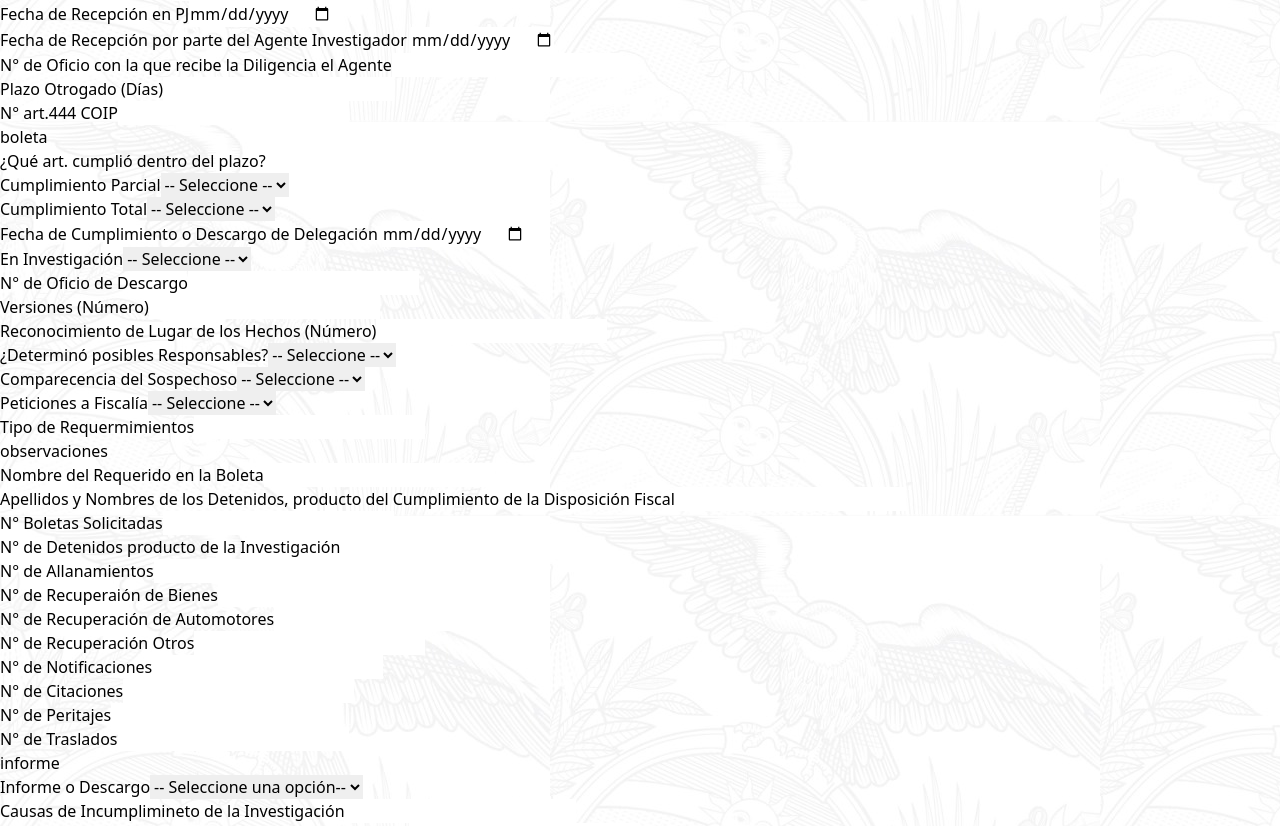
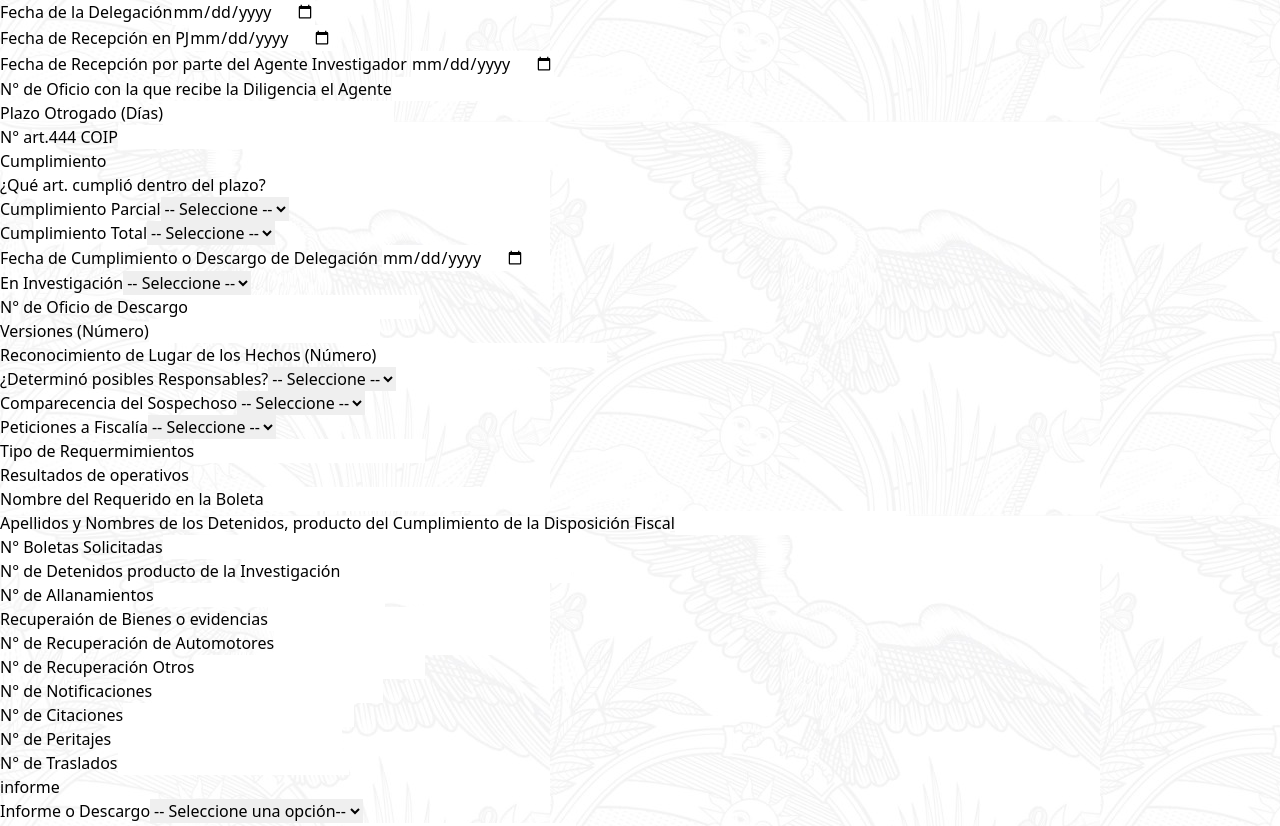
Before and after one commit to iveth-cocha/Front, a React (Vite) app in the folder app-ciberpol/: page /delegaciones/nuevaDelegacion in a window 1280 px wide. Shown: the part 1125-1951 px from the top of the page. Built offline with nearby package versions, Linux system fonts and the light colour scheme; no server answers; sample sign-in values are in the browser's storage.

Commit message:
cambios en texto de delegaciones

```diff
--- a/app-ciberpol/src/componets/formularios/NewDelegacion.jsx
+++ b/app-ciberpol/src/componets/formularios/NewDelegacion.jsx
@@ -648,6 +648,7 @@ const numero_investigacion_previa = watch('numero_investigacion_previa');
 
         <div className='rounded-md border-2 border-sky-950 p-8 mb-2'>
           <h1 className='text-gray-500 uppercase font-semibold underline  mb-5  '>Sospechoso</h1>
+          <h2 className='text-blue-800  font-medium italic mb-5 text-center '>Llenar esta sección si existe en la boleta o en el proceso de Descargo</h2>
 
           <div className='flex mb-3'>
             <label className='mr-7'>Apellidos y Nombres del Detenido o Sospechoso</label>
@@ -905,7 +906,7 @@ const numero_investigacion_previa = watch('numero_investigacion_previa');
         </div>
 
         <div className='rounded-md border-2 border-sky-950 p-8 mb-2'>
-          <h1 className='text-gray-500 uppercase font-semibold underline  mb-5  '>boleta</h1>
+          <h1 className='text-gray-500 uppercase font-semibold underline  mb-5  '>Cumplimiento</h1>
 
           <div className='flex mb-3'>
             <label className='mr-7'>¿Qué art. cumplió dentro del plazo?</label>
@@ -1055,7 +1056,7 @@ const numero_investigacion_previa = watch('numero_investigacion_previa');
         </div>
 
         <div className='rounded-md border-2 border-sky-950 p-8 mb-2'>
-          <h1 className='text-gray-500 uppercase font-semibold underline  mb-5  '>observaciones</h1>
+          <h1 className='text-gray-500 uppercase font-semibold underline  mb-5  '>Resultados de operativos</h1>
 
           <div className='flex mb-3'>
             <label className='mr-7 '>Nombre del Requerido en la Boleta</label>
@@ -1139,7 +1140,7 @@ const numero_investigacion_previa = watch('numero_investigacion_previa');
           )}
           </div>
           <div className='flex mb-3'>
-            <label className='mr-7 '>N° de Recuperaión de Bienes</label>
+            <label className='mr-7 '>Recuperaión de Bienes o evidencias</label>
             <input type="Number" id='recuperacion_bienes_evidencias' name='recuperacion_bienes_evidencias' onChange={handleChange}
               className="block w-2000 rounded-md border border-gray-300 focus:border-blue-500 focus:outline-none focus:ring-1 focus:ring-sky-900 py-1 px-2 text-gray-500"
               {...register('recuperacion_bienes_evidencias', {
```
